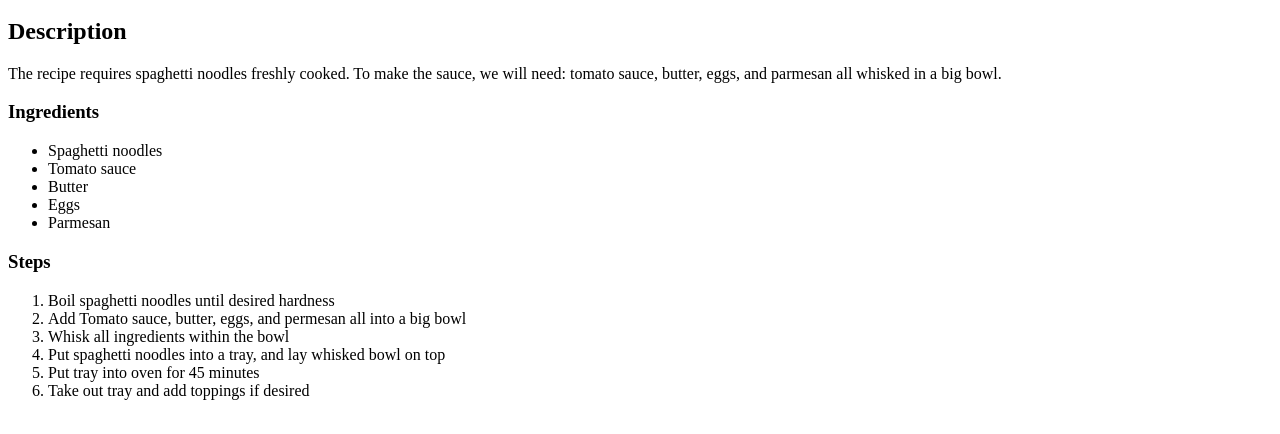
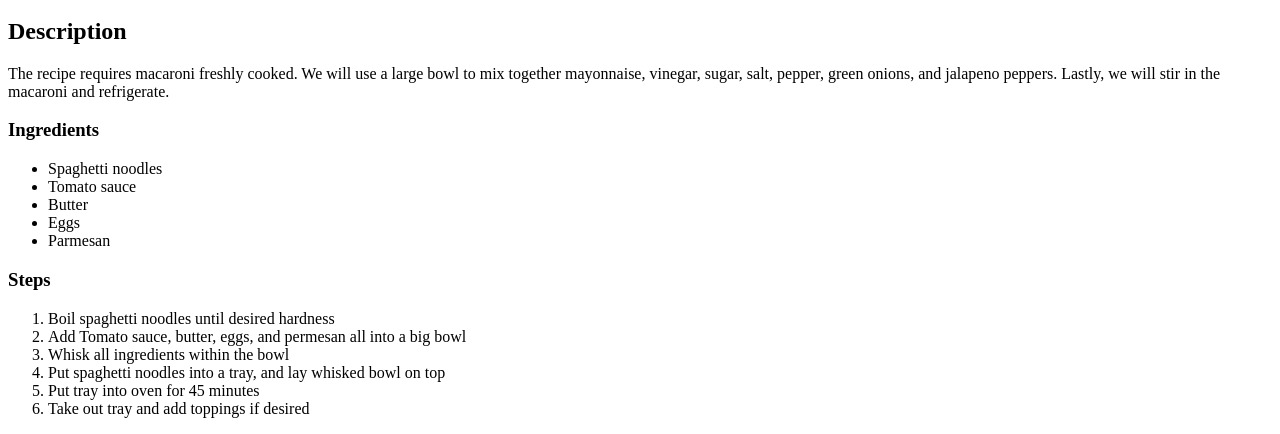
Before and after one commit to kyruken/odin-recipes, a plain HTML site: page recipes/macaroni.html in a window 1280 px wide. Shown: the part 386-820 px from the top of the page. Drawn offline with Linux system fonts and the light colour scheme.

Commit message:
change description to macaroni description

```diff
--- a/recipes/macaroni.html
+++ b/recipes/macaroni.html
@@ -11,9 +11,10 @@
         <a href="../index.html">Homepage</a>
 
         <h2>Description</h2>
-        <p>The recipe requires spaghetti noodles freshly cooked.
-            To make the sauce, we will need: tomato sauce, butter, eggs,
-            and parmesan all whisked in a big bowl.
+        <p>The recipe requires macaroni freshly cooked.
+            We will use a large bowl to mix together mayonnaise, vinegar, sugar, salt,
+            pepper, green onions, and jalapeno peppers.
+            Lastly, we will stir in the macaroni and refrigerate.
         </p>
 
         <h3>Ingredients</h3>
```
